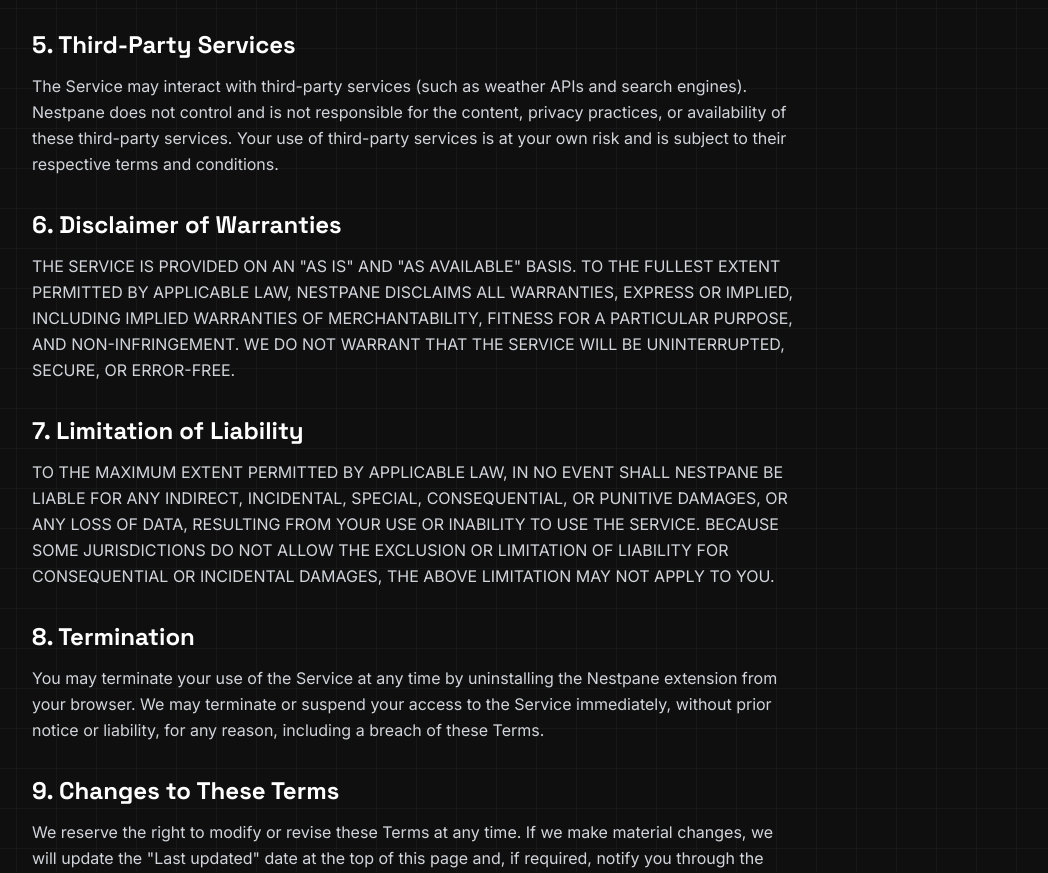
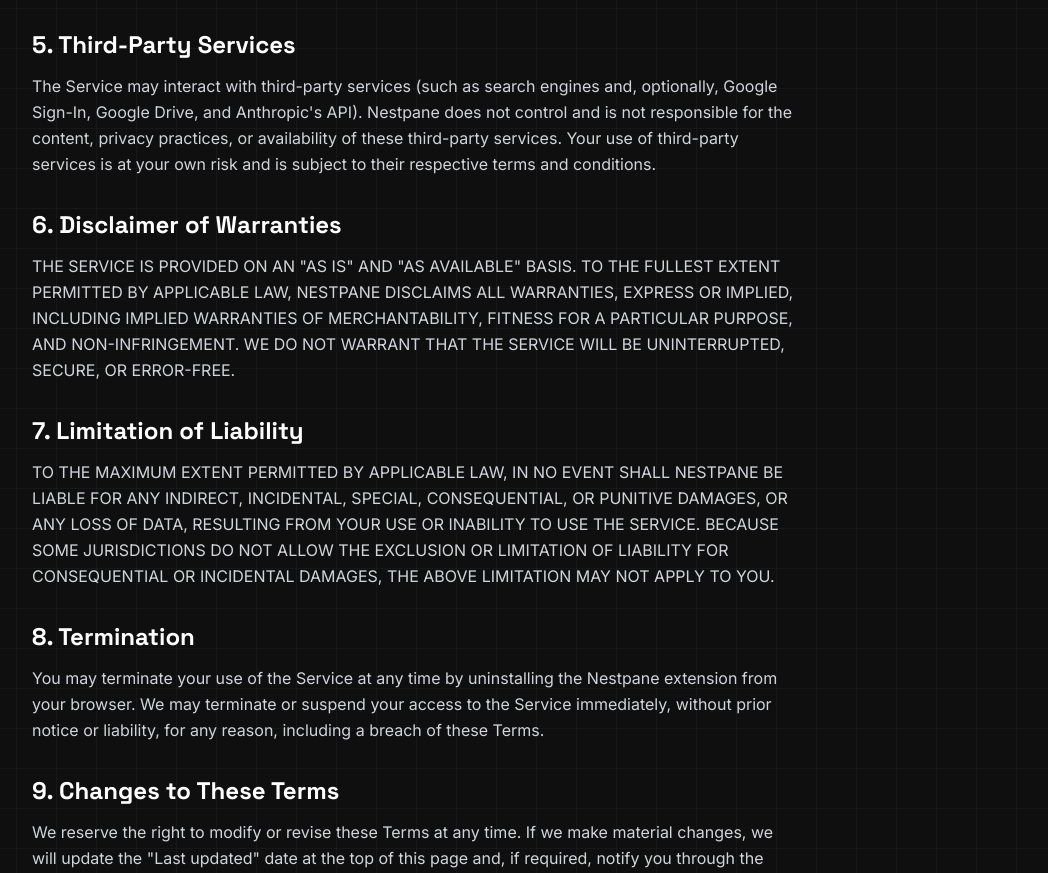
Before and after one commit to karkinirajan/Nestpane, a plain HTML site: page terms.html in a window 1280 px wide. Shown: the part 1232-2105 px from the top of the page, without its empty margins (224-1272 px from the left). Drawn offline with nearby package versions, Linux system fonts and the light colour scheme.

Commit message:
feat: remove hero section, clean up light/dark theme colors (v1.9.9)
Strips the hero widget entirely (wallpaper, clock/greeting, quote,
weather) from newtab.html/style.css/app.js, moving Quick Access to the
top of the dashboard. Everything below it (notes, timer, calendar, todo,
reminders) already had settings-driven show/hide toggles, which now
apply cleanly with no hero above them.

Drops the now-unused geolocation permission and wttr.in/ipwho.is/
nominatim/picsum host permissions along with the removed feature, and
updates both privacy policies and terms to match.

Recolors the light theme off Gruvbox's cream/tan palette to a clean
98%/95% neutral bg/card scale, and moves both themes' borders and text
off their warm khaki tint onto true neutral grays/whites/blacks, while
leaving the dark theme's background/surface values untouched.

```diff
--- a/terms.html
+++ b/terms.html
@@ -127,10 +127,10 @@
         <!-- Section 5 -->
         <div>
           <h2 class="text-2xl font-bold text-white mb-3">5. Third-Party Services</h2>
-          <p>The Service may interact with third-party services (such as weather APIs and search engines). Nestpane does
-            not control and is not responsible for the content, privacy practices, or availability of these third-party
-            services. Your use of third-party services is at your own risk and is subject to their respective terms and
-            conditions.</p>
+          <p>The Service may interact with third-party services (such as search engines and, optionally, Google Sign-In,
+            Google Drive, and Anthropic's API). Nestpane does not control and is not responsible for the content,
+            privacy practices, or availability of these third-party services. Your use of third-party services is at
+            your own risk and is subject to their respective terms and conditions.</p>
         </div>
 
         <!-- Section 6 -->
```
